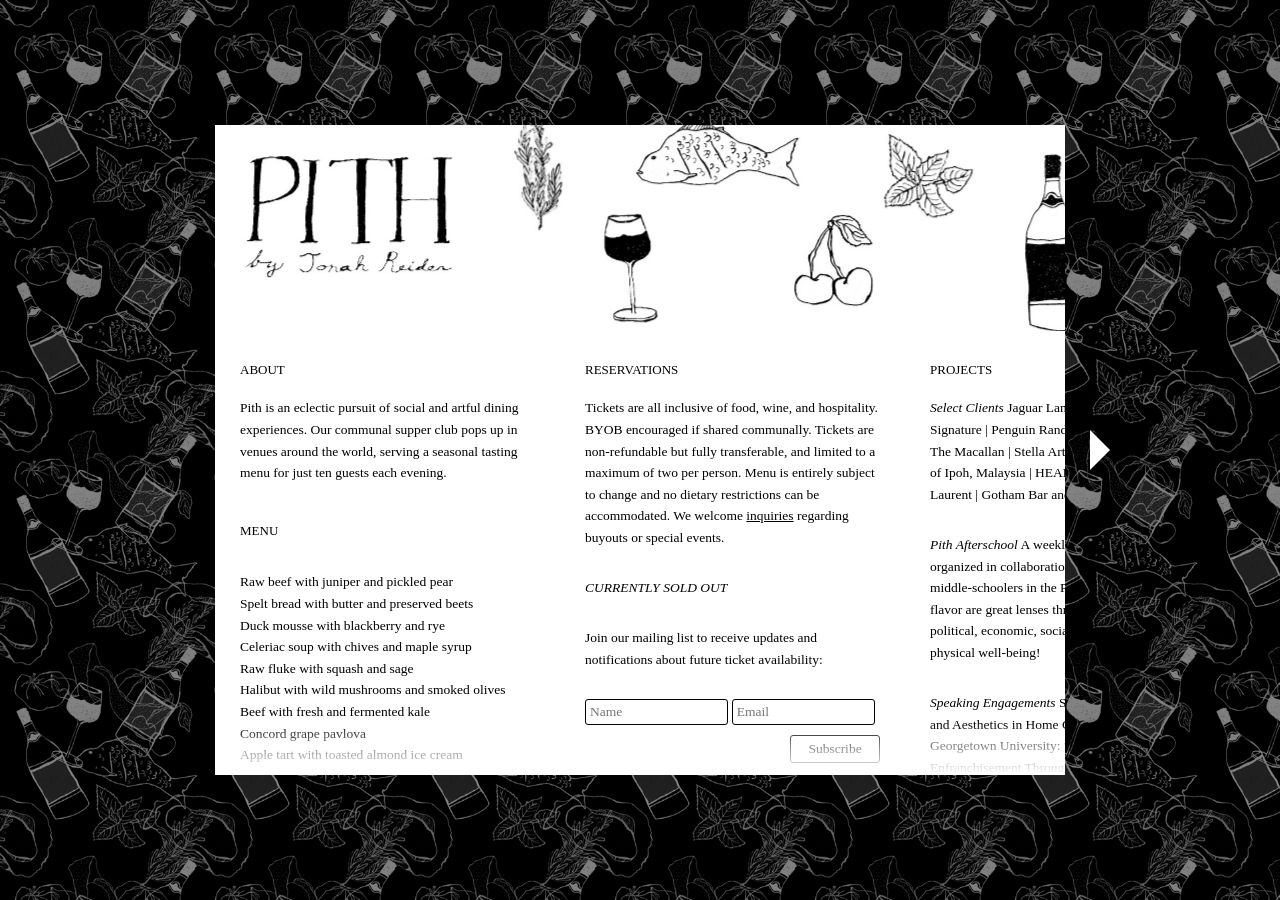
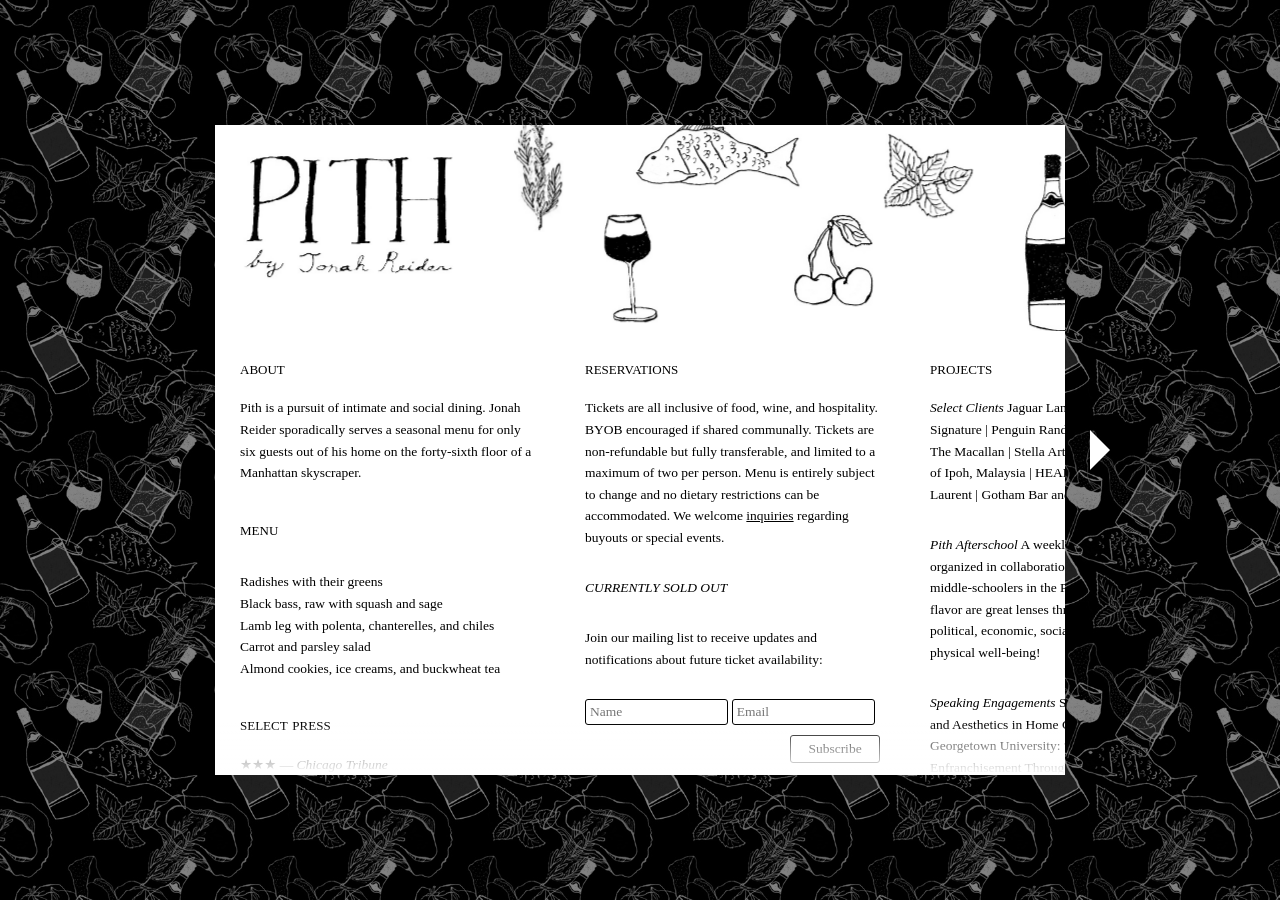
Before and after one commit to zoe-pith/pith-site, a Jekyll site: the page built from index.md, in a window 1280 px wide. Built offline with Jekyll 4.4.1, drawn with Linux system fonts in a browser that asks for light colours; some web fonts are replaced.

Commit message:
Update about.md

```diff
--- a/sections/about.md
+++ b/sections/about.md
@@ -1,16 +1,14 @@
 # about
 
-Pith is an eclectic pursuit of social and artful dining experiences. Our communal supper club pops up in venues around the world, serving a seasonal tasting menu for just ten guests each evening.
+Pith is a pursuit of intimate and social dining. Jonah Reider sporadically serves a seasonal menu for only six guests out of his home on the forty-sixth floor of a Manhattan skyscraper.
+
 # menu
-Raw beef with juniper and pickled pear
-Spelt bread with butter and preserved beets
-Duck mousse with blackberry and rye
-Celeriac soup with chives and maple syrup
-Raw fluke with squash and sage
-Halibut with wild mushrooms and smoked olives
-Beef with fresh and fermented kale
-Concord grape pavlova
-Apple tart with toasted almond ice cream
+Radishes with their greens
+Black bass, raw with squash and sage
+Lamb leg with polenta, chanterelles, and chiles
+Carrot and parsley salad
+Almond cookies, ice creams, and buckwheat tea
+
 # select press
 
 ★★★ — [Chicago Tribune](http://www.chicagotribune.com/dining/restaurants/ct-review-intro-jonah-reider-food-0928-20160924-column.html)
```
